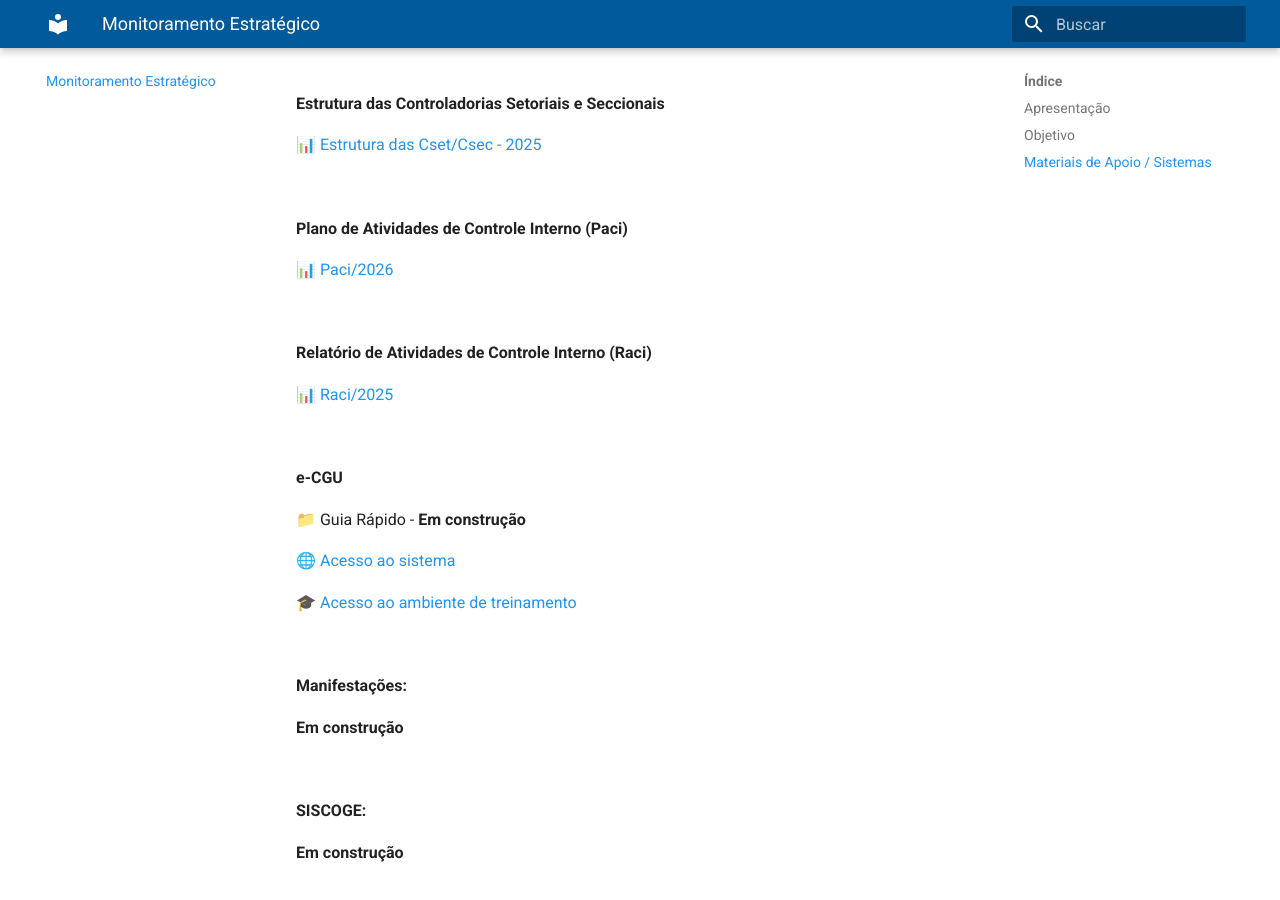
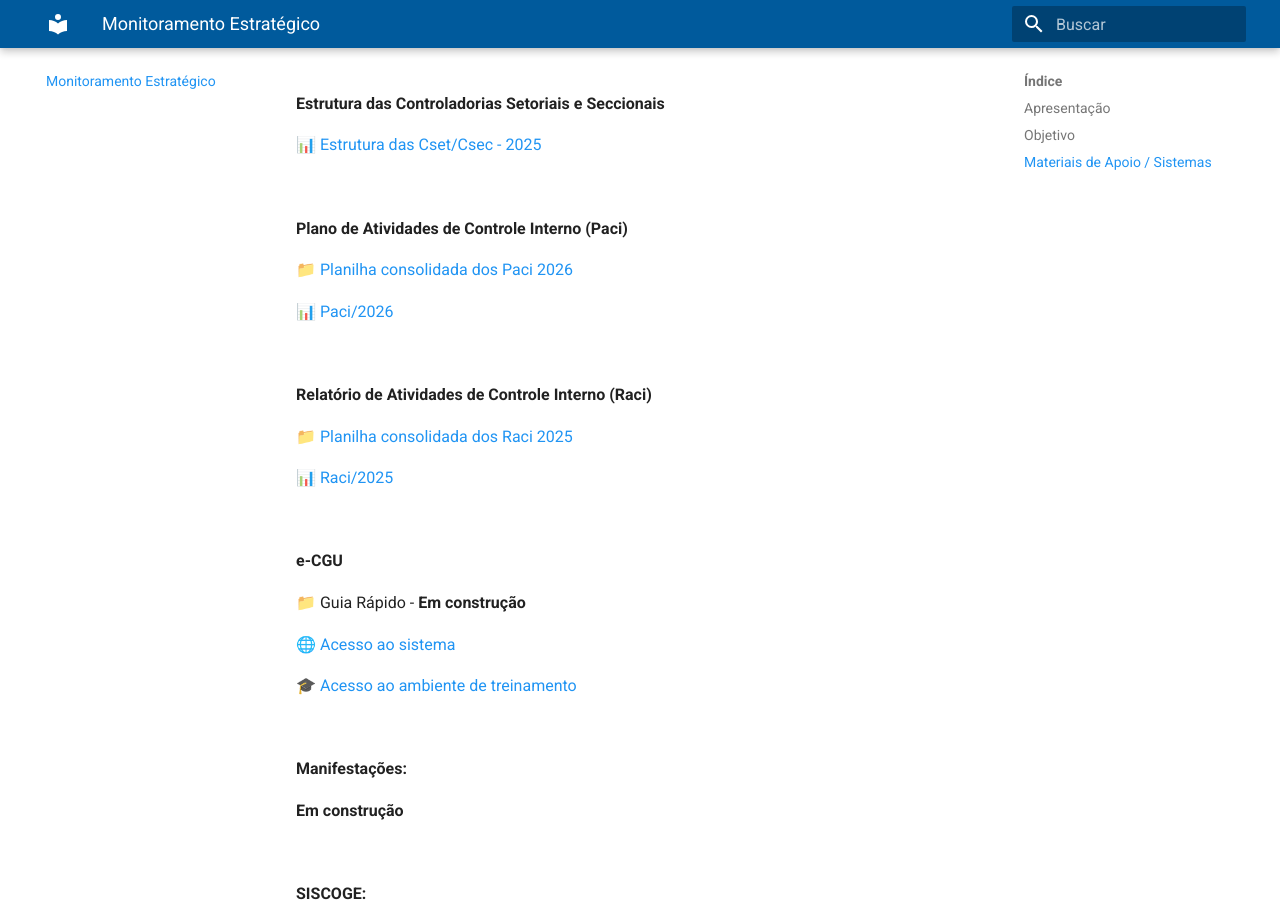
Before and after one commit to CGEMG-AHCS/guia-monitoramento-estrategico, an MkDocs documentation site: the page built from docs/monitoramento/metodologia.md, in a window 1280 px wide and 900 px high, scrolled down 1420 px. Built offline with MkDocs 1.6.1 and Material for MkDocs 9.7.7, drawn with Linux system fonts in a browser that asks for light colours.

Commit message:
Add links for Paci and Raci documents for 2025 and 2026

```diff
--- a/docs/monitoramento/metodologia.md
+++ b/docs/monitoramento/metodologia.md
@@ -52,11 +52,15 @@
 
 **Plano de Atividades de Controle Interno (Paci)**
 
+📁 [Planilha consolidada dos Paci 2026](https://cecad365.sharepoint.com/:x:/r/sites/HarmonizaoCGE/Documentos%20Compartilhados/General/1%20-%20Coordenar%20Planejamento%20Anual%20Cset-Csec/Paci%202026/Consolida%C3%A7%C3%A3o%20do%20Paci%202026/01%20Consolida%C3%A7%C3%A3o%20Paci%202026_painel.xlsx?d=wd4ab5f25c8d34477bd95baa9c697f519&csf=1&web=1&e=sOTDue)
+
 📊 [Paci/2026](https://app.powerbi.com/view?r=eyJrIjoiNDYzZTNjNDktMGJkZC00NjVlLWE1ZGUtOTcxM2Q4MzA1MDkzIiwidCI6ImU1ZDNhZTdjLTliMzgtNDhkZS1hMDg3LWY2NzM0YTI4NzU3NCJ9)
 
 <br>
 
 **Relatório de Atividades de Controle Interno (Raci)**
+
+📁 [Planilha consolidada dos Raci 2025](https://cecad365.sharepoint.com/:x:/r/sites/HarmonizaoCGE/Documentos%20Compartilhados/General/2%20-%20Monitorar%20Atividades%20Cset-Csec%20Execu%C3%A7%C3%A3o%20PACI/2.5.2%20-%20Apura%C3%A7%C3%A3o%20Indicador%20Programa%20004%20do%20PPAG/2025/Indicador%20Programa%20004/01%20Consolida%C3%A7%C3%A3o%20Raci%202025%20-%20geral_Painel.xlsx?d=wf00640d539f4423eb068697a5620b5cb&csf=1&web=1&e=cIaI7b)
 
 📊 [Raci/2025](https://app.powerbi.com/view?r=eyJrIjoiYmQwNzYwNjAtODk3NS00N2RiLWEzYzgtZGRhNzQ0MWNhYzAxIiwidCI6ImU1ZDNhZTdjLTliMzgtNDhkZS1hMDg3LWY2NzM0YTI4NzU3NCJ9)
 
```
